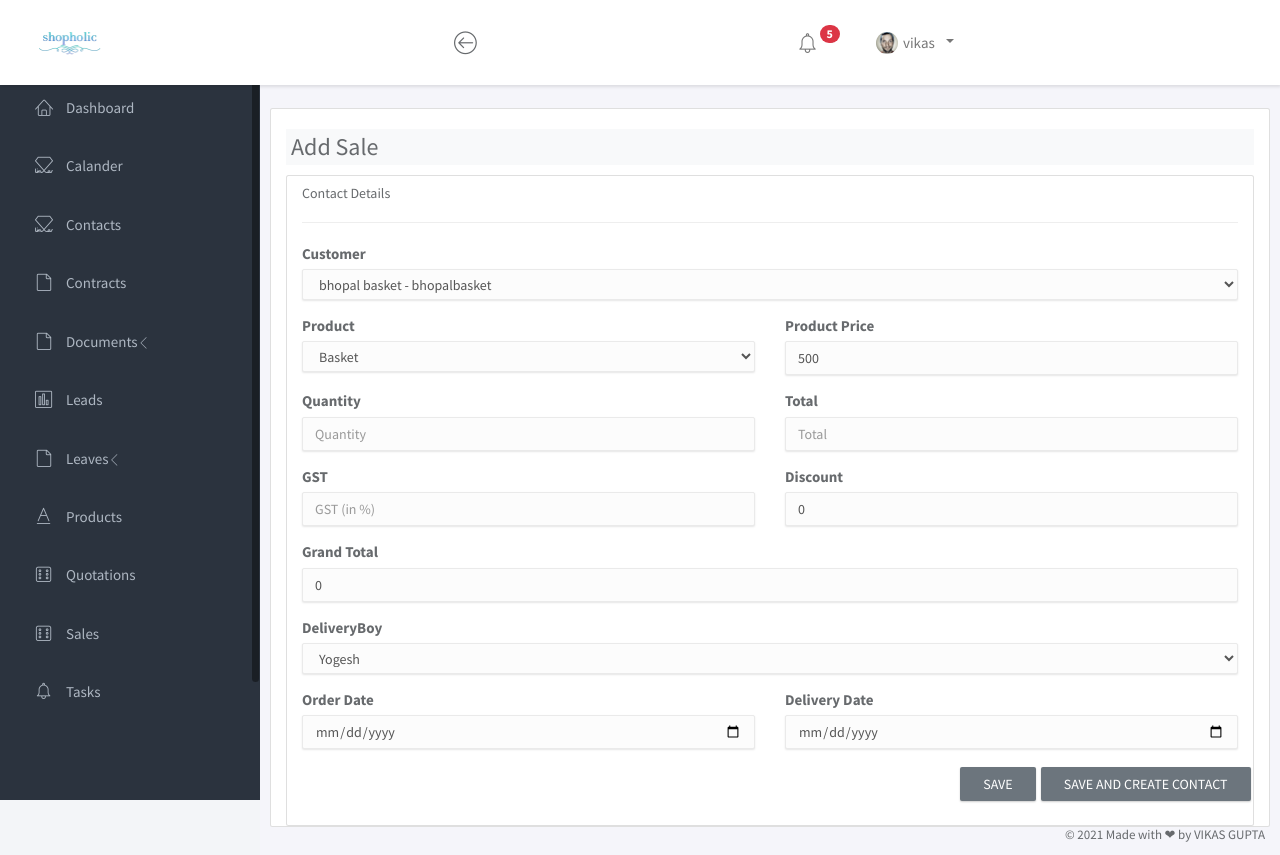
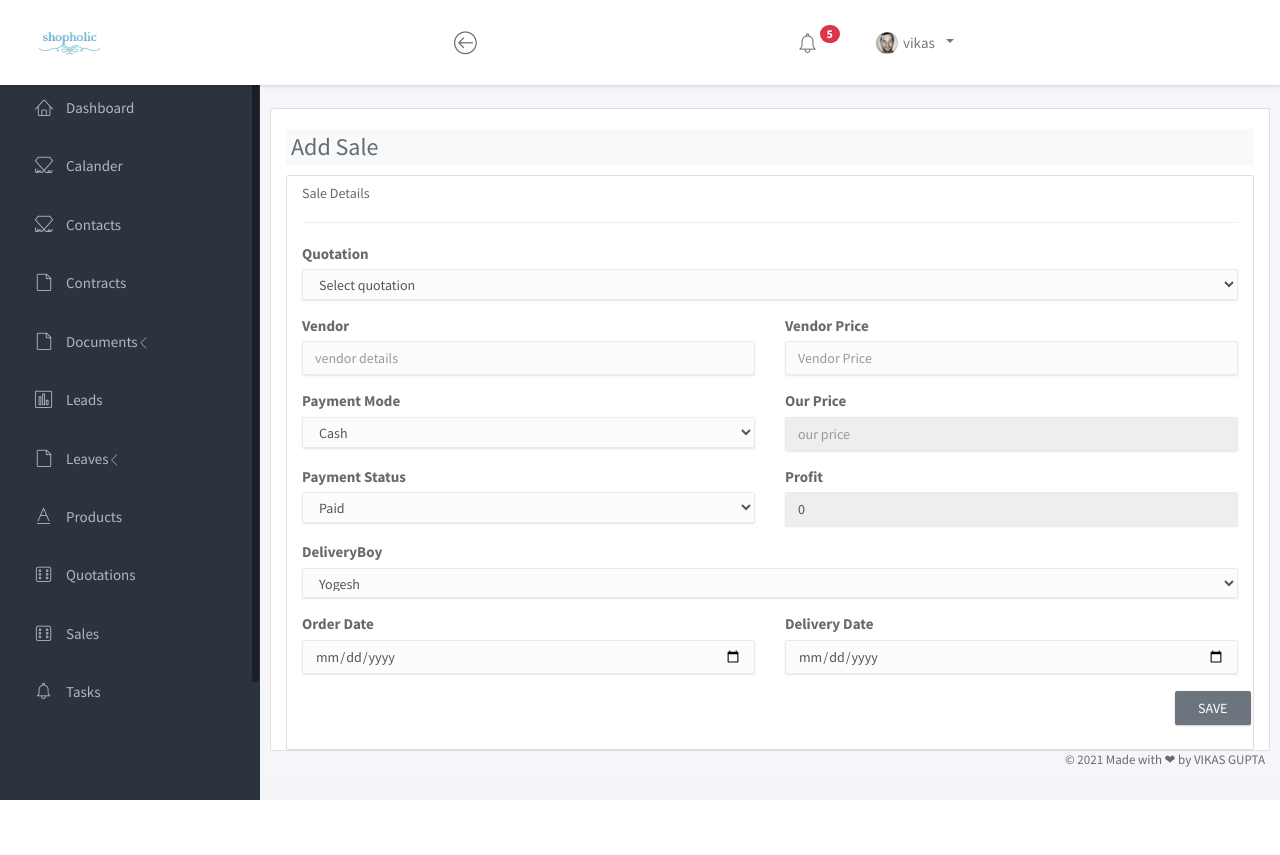
Before and after one commit to vikas-0-3/ecart, a Django app: page /addsale in a window 1280 px wide. After the commit the page ends 800 px from the top, so only its background shows below. Run offline with Django 3.2, Linux system fonts and the light colour scheme; a user stored in the database is signed in; data comes from the database, SQL or seed files in the repository; some libraries are stand-ins or nearby versions.

Commit message:
added sale process

```diff
--- a/ecart/shopping/forms.py
+++ b/ecart/shopping/forms.py
@@ -87,14 +87,13 @@ class SalesForm(forms.ModelForm):
     class Meta:
         model = Sales
         fields =  [
-            "customer",
-            "product",
-            "product_price",
-            "quantity",
-            "total",
-            "gst",
-            "discount",
-            "grand_total",
+            "quotation",
+            "vendor",
+            "vendor_price",
+            "payment_mode",
+            "our_price",
+            "payment_status",
+            "profit",
             "deliveryboy",
             "order_date",
             "delivery_date",
--- a/ecart/shopping/models.py
+++ b/ecart/shopping/models.py
@@ -97,21 +97,6 @@ class Deliveryboy(models.Model):
 
 
 
-class Sales(models.Model):
-    customer = models.ForeignKey(Contact, on_delete=DO_NOTHING)
-    product = models.ForeignKey(Product, on_delete=DO_NOTHING)
-    product_price = models.BigIntegerField()
-    quantity = models.IntegerField()
-    total = models.IntegerField()
-    gst = models.IntegerField()
-    discount = models.IntegerField()
-    grand_total = models.BigIntegerField()
-    deliveryboy = models.ForeignKey(Deliveryboy, on_delete=DO_NOTHING)
-    order_date = models.DateField()
-    delivery_date = models.DateField()
-    addedby = models.ForeignKey(User, on_delete=DO_NOTHING)
-
-
 class Contract(models.Model):
     attachment = models.FileField(upload_to='contractsfile', blank=True, null=True)
     customer = models.ForeignKey(Contact, on_delete=DO_NOTHING)
@@ -190,6 +175,10 @@ class Quotations(models.Model):
     addedby = models.ForeignKey(User, on_delete=DO_NOTHING,)
     created_at = models.DateTimeField(auto_now_add=True)
 
+    def __str__(self):
+        ret = str(self.customer_name) +" - "+str(self.title)
+        return ret
+
 
 class Quoteitem(models.Model):
     quotation_id = models.ForeignKey(Quotations, on_delete=models.CASCADE)
@@ -209,3 +198,20 @@ class Leave(models.Model):
     status = models.CharField(max_length=100)
     appliad_at = models.DateTimeField(auto_now_add=True)
     addedby = models.ForeignKey(User, on_delete=models.CASCADE,)
+
+
+
+
+
+class Sales(models.Model):
+    quotation = models.ForeignKey(Quotations, on_delete=DO_NOTHING)
+    vendor = models.TextField(max_length=200)
+    vendor_price = models.BigIntegerField()
+    payment_mode = models.CharField(max_length=200)
+    our_price = models.BigIntegerField()
+    payment_status = models.TextField(max_length=200)
+    profit = models.BigIntegerField()
+    deliveryboy = models.ForeignKey(Deliveryboy, on_delete=DO_NOTHING)
+    order_date = models.DateField()
+    delivery_date = models.DateField()
+    addedby = models.ForeignKey(User, on_delete=DO_NOTHING)
--- a/ecart/shopping/templates/User/sales/addsale.html
+++ b/ecart/shopping/templates/User/sales/addsale.html
@@ -15,15 +15,15 @@
                     <div class="row">
 
                         <div class="col-sm">
-                            <h5>Contact Details</h5>
+                            <h5>Sale Details</h5>
                             <hr>
                             <input type="hidden" name="addedby" value="{{ request.user.id }}">
                                 <div class="form-group">
-                                    <label for="customer">Customer</label>
-                                    <!-- <input type="text" class="form-control dropify" name="customer" id="customer" placeholder="Customer" required> -->
-                                    <select class="form-control form-control-lg" name="customer" id="customer">
-                                        {% for da in customersdata %}
-                                            <option value="{{ da.id }}">{{ da.full_name }} - {{ da.company_name }}</option>
+                                    <label for="quotation">Quotation</label>
+                                    <select class="form-control form-control-lg" name="quotation" id="quotation">
+                                        <option>Select quotation</option>
+                                        {% for da in qdata %}
+                                            <option value="{{ da.id }}" data-foo="{{ da.grand_total }}">{{ da.created_at }} - {{ da.title }} </option>
                                         {% endfor %}
                                     </select>
                                 </div>
@@ -31,18 +31,14 @@
                                 <div class="row">
                                     <div class="col-sm">
                                         <div class="form-group">
-                                            <label for="product">Product</label>
-                                              <select class="form-control form-control-lg" name="product" id="product" onselect="myFunction()">
-                                                  {% for daa in productdata %}
-                                                      <option value="{{ daa.id }}" foo="{{ daa.product_price }}">{{ daa.product_name }}</option>
-                                                  {% endfor %}
-                                              </select>
+                                            <label for="vendor">Vendor</label>
+                                                <input type="text" class="form-control" name="vendor"  id="vendor" placeholder="vendor details" value="" >
                                           </div>
                                     </div>
                                     <div class="col-sm">
                                         <div class="form-group">
-                                            <label for="product_price">Product Price</label>
-                                            <input type="number" class="form-control" name="product_price"  id="product_price" placeholder="Product Price" value="" >
+                                            <label for="vendor_price">Vendor Price</label>
+                                            <input type="number" class="form-control" name="vendor_price"  id="vendor_price" placeholder="Vendor Price" value="" onchange="calcprofit()" >
                                         </div>
                                     </div>
                                 </div>
@@ -50,14 +46,20 @@
                                 <div class="row">
                                     <div class="col-sm">
                                         <div class="form-group">
-                                            <label for="quantity">Quantity</label>
-                                            <input type="number" class="form-control" name="quantity" id="quantity" placeholder="Quantity" oninput="calctotal(this.value)">
+                                            <label for="payment_mode">Payment Mode</label>
+                                            <select class="form-control form-control-lg" name="payment_mode" id="payment_mode">
+                                                <option value="Cash">Cash</option>
+                                                <option value="Credit Card">Credit Card</option>
+                                                <option value="Debit Card">Debit Card</option>
+                                                <option value="UPI">UPI</option>
+                                                <option value="Cheque">Cheque</option>
+                                            </select>
                                         </div>
                                     </div>
                                     <div class="col-sm">
                                         <div class="form-group">
-                                            <label for="total">Total</label>
-                                            <input type="text" class="form-control" name="total" id="total" placeholder="Total" >
+                                            <label for="our_price">Our Price</label>
+                                            <input type="text" class="form-control" name="our_price" id="our_price" placeholder="our price" readonly>
                                         </div>
                                     </div>
                                 </div>
@@ -65,23 +67,23 @@
                                 <div class="row">
                                     <div class="col-sm">
                                         <div class="form-group">
-                                            <label for="gst">GST</label>
-                                            <input type="text" class="form-control" name="gst" id="gst" placeholder="GST (in %)" oninput="calcgttl(this.value)">
+                                            <label for="payment_status">Payment Status</label>
+                                            <select class="form-control form-control-lg" name="payment_status" id="payment_status">
+                                                <option value="Paid">Paid</option>
+                                                <option value="Due">Due</option>
+                                            </select>
                                         </div>
                                     </div>
                                     <div class="col-sm">
                                         <div class="form-group">
-                                            <label for="discount">Discount</label>
-                                            <input type="text" class="form-control" name="discount" value="0" id="discount" placeholder="Discount" oninput="reddis(this.value)">
+                                            <label for="profit">Profit</label>
+                                            <input type="number" class="form-control" name="profit" value="0" id="profit" placeholder="profit" readonly>
                                         </div>
                                     </div>
                                 </div>
 
 
-                                <div class="form-group">
-                                    <label for="grand_total">Grand Total</label>
-                                    <input type="number" class="form-control" name="grand_total" id="grand_total" placeholder="Grand Total" value="0">
-                                </div>
+
                                 <div class="form-group">
                                     <label for="deliveryboy">DeliveryBoy</label>
                                     <select class="form-control form-control-lg" name="deliveryboy" id="deliveryboy">
@@ -115,7 +117,6 @@
                     </div>
                     <div class="row justify-content-end">
                         <button type="submit" class="btn btn-secondary m-1">SAVE</button>
-                        <button type="button" class="btn btn-secondary m-1">SAVE AND CREATE CONTACT</button>
                     </div>
                     <br>
                 </form>
@@ -127,27 +128,18 @@
 
 
 <script>
-    var x = document.getElementById("product").options[product.options.selectedIndex].getAttribute('foo');
-    document.getElementById("product_price").value = x;
 
-function myFunction() {
-    var x = document.getElementById("product").options[product.options.selectedIndex].getAttribute('foo');
-    document.getElementById("product_price").value = x;
+$('#quotation').on('change', function() {
+    var pr = $(this).find(':selected').data('foo');
+    $("#our_price").val(pr);
+});
+
+function calcprofit() {
+    var a1 = $("#our_price").val();
+    var a2 = $("#vendor_price").val();
+    $("#profit").val(a1-a2);
 
 }
-
-function calctotal(q) {
-    document.getElementById("total").value =  document.getElementById("product_price").value * q;
-}
-
-function calcgttl(g) {
-    document.getElementById("grand_total").value = parseInt(document.getElementById("total").value) + parseInt(g*(document.getElementById("total").value/100));
-}
-function reddis(d) {
-    document.getElementById("grand_total").value = parseInt(document.getElementById("total").value) + parseInt(parseInt(document.getElementById("grand_total").value)*parseInt(document.getElementById("total").value/100)) - d;
-}
-
-
 </script>
 
 
--- a/ecart/shopping/views.py
+++ b/ecart/shopping/views.py
@@ -323,8 +323,7 @@ def sales(request):
 @login_required(login_url='login')
 def editsale(request, id):
     context ={}
-    context["customersdata"] = Contact.objects.all()
-    context["productdata"] = Product.objects.all()
+    context["qdata"] = Quotations.objects.all()
     context["deliveryboydata"] = Deliveryboy.objects.all()
 
     obj = get_object_or_404(Sales, id = id)
@@ -344,8 +343,7 @@ def editsale(request, id):
 @login_required(login_url='login')
 def addsale(request):
     context = {}
-    context["customersdata"] = Contact.objects.all()
-    context["productdata"] = Product.objects.all()
+    context["qdata"] = Quotations.objects.all()
     context["deliveryboydata"] = Deliveryboy.objects.all()
 
     form = SalesForm(request.POST or None)
```
Also changed, not shown: ecart/shopping/templates/User/sales/editsale.html (+38 -48 lines), ecart/shopping/templates/User/sales/sales.html (+14 -16 lines), ecart/db.sqlite3, ecart/shopping/migrations/0036_auto_20210801_1707.py (added).
